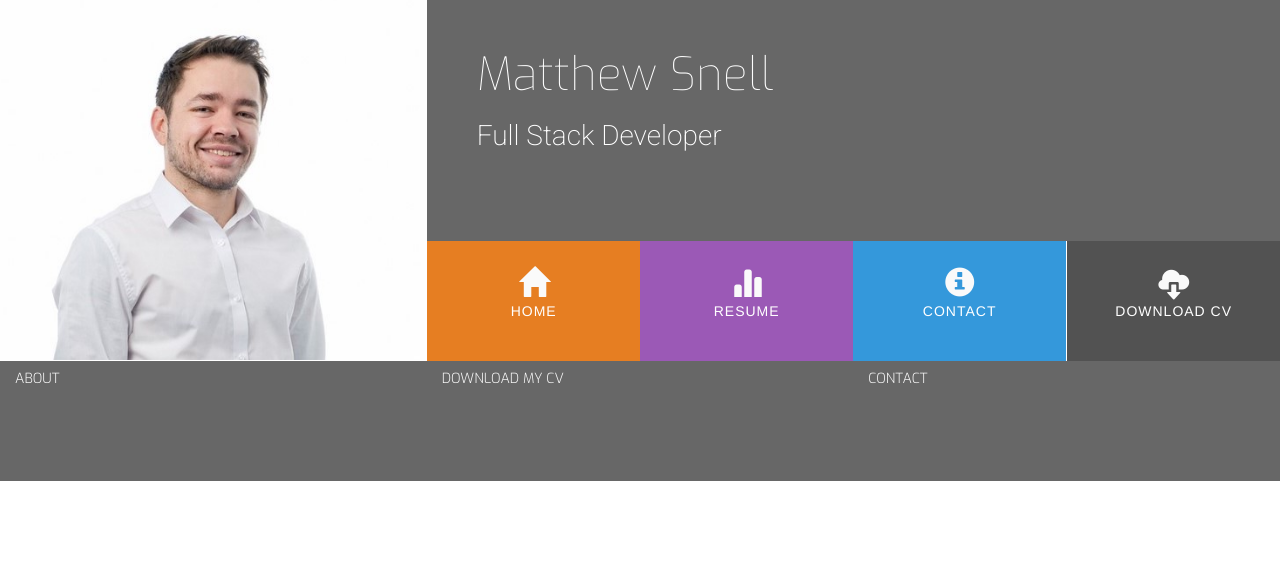
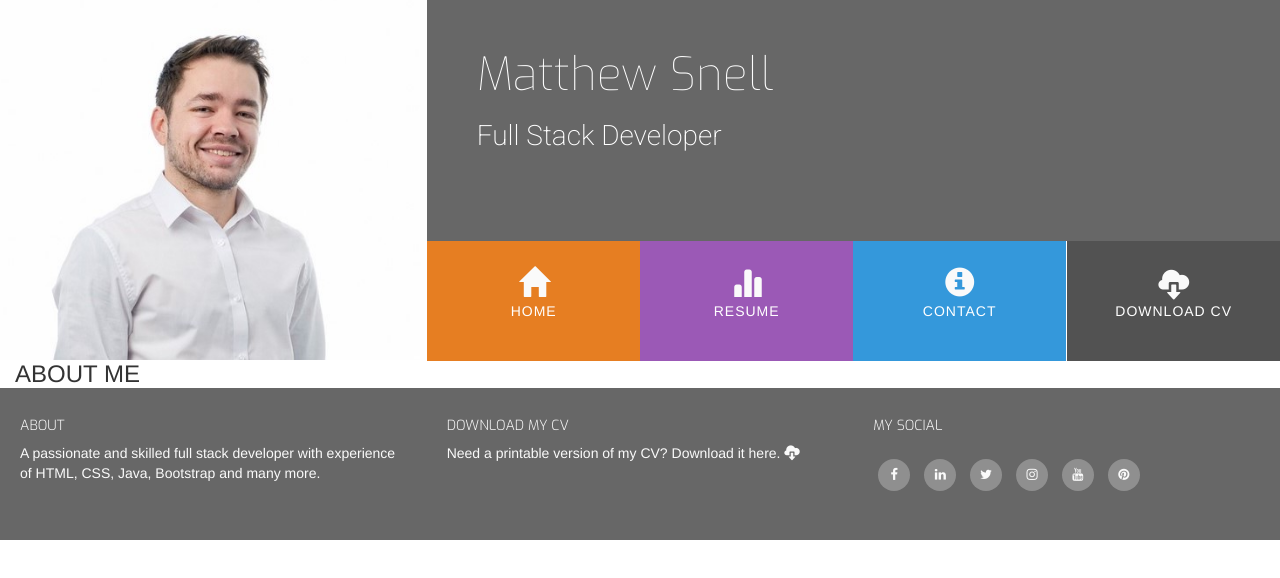
Before and after one commit to Matte-gtr/matt_resume, a plain HTML site: page index.html in a window 1280 px wide. Drawn offline with nearby package versions, Linux system fonts and the light colour scheme.

Commit message:
footer links updated and about me started

```diff
--- a/assets/style.css
+++ b/assets/style.css
@@ -11,6 +11,12 @@
     transition: all .5s ease-in-out;
     -moz-transition: all .5s ease-in-out;
     -webkit-transition: all .5s ease-in-out;
+}
+
+@media (max-width: 991px) {
+    .logo {
+        min-height: 750px
+    }
 }
 
 header {
@@ -48,7 +54,7 @@ header {
     color: #ffffff;
 }
 
-/*------------------------nav color styling-----------------------*/
+/*------------------------color styling-----------------------*/
 
 .bg-color-name-title {
     background-color: #676767;
@@ -99,13 +105,20 @@ header {
     letter-spacing: 1px;
 }
 
+.color-three-reasons {
+    background-color: #ffffff;
+}
+
 /*------------------------special margins etc-----------------------*/
 
 .uppercase {
     text-transform: uppercase;
 }
 
-h1,h2,h3,h4 {
+h1,
+h2,
+h3,
+h4 {
     margin: 0;
 }
 
@@ -113,6 +126,14 @@ h1,h2,h3,h4 {
     font-family: exo, sans-serif;
     font-weight: 300;
     color: #fafafa;
+}
+
+.inline-block {
+    margin: 0;
+}
+
+#spaced {
+    padding: 20px;
 }
 
 /*------------------------hover classes-----------------------*/
@@ -132,4 +153,121 @@ footer {
     background-color: #676767;
     min-height: 120px;
     margin: 0;
+    color: #fafafa;
 }
+
+p .glyphicon-cloud-download {
+    text-decoration: none;
+    color: #fafafa;
+    font-size: 15px;
+    animation-direction: alternate;
+    animation-play-state: running;
+    transition-timing-function: linear, ease-in-out;
+    animation-duration: .4s;
+    animation-iteration-count: 6;
+    transition-property: font-size, color;
+    transition-duration: .35s;
+    -moz-animation-direction: alternate;
+    -moz-animation-play-state: running;
+    -moz-transition-timing-function: linear, ease-in-out;
+    -moz-animation-duration: .4s;
+    -moz-animation-iteration-count: 6;
+    -moz-transition-property: font-size, color;
+    -moz-transition-duration: .35s;
+    -webkit-animation-direction: alternate;
+    -webkit-animation-play-state: running;
+    -webkit-transition-timing-function: linear, ease-in-out;
+    -webkit-animation-duration: .4s;
+    -webkit-animation-iteration-count: 6;
+    -webkit-transition-property: font-size, color;
+    -webkit-transition-duration: .35s;
+    -o-animation-direction: alternate;
+    -o-animation-play-state: running;
+    -o-transition-timing-function: linear, ease-in-out;
+    -o-animation-duration: .4s;
+    -o-animation-iteration-count: 6;
+    -o-transition-property: font-size, color;
+    -o-transition-duration: .35s;
+}
+
+p a .glyphicon-cloud-download:hover {
+    color: #e67e22;
+}
+
+footer div div p:hover .glyphicon-cloud-download {
+    animation-name: pulse;
+}
+
+@keyframes pulse {
+    from {
+        font-size: 15px;
+    }
+    to {
+        font-size: 12px;
+    }
+}
+
+.social-links {
+    padding-bottom: 15px;
+    padding-top: 3%;
+}
+
+.social-links li a i {
+    height: 32px;
+    width: 32px;
+    padding: 12px 0;
+    border-radius: 50%;
+    font-size: 13px;
+    line-height: 7px;
+    text-align: center;
+    margin-top: 4px;
+    margin-bottom: 4px;
+    color: #fafafa;
+    background: #8f8f8f;
+    transition: color, background .35s ease-in-out;
+    -moz-transition: color, background .35s ease-in-out;
+    -webkit-transition: color, background .35s ease-in-out;
+    -o-transition: color, background .35s ease-in-out;
+}
+
+.social-links li a .fa-facebook:hover {
+    color: #fafafa;
+    background: #3f5c9a;
+    font-size: 17px;
+    margin-top: 0;
+}
+
+.social-links li a .fa-linkedin:hover {
+    color: #fafafa;
+    background: #0077b5;
+    font-size: 17px;
+    margin-top: 0;
+}
+
+.social-links li a .fa-twitter:hover {
+    color: #1da1f2;
+    background: #fafafa;
+    font-size: 17px;
+    margin-top: 0;
+}
+
+.social-links li a .fa-youtube:hover {
+    color: #f00;
+    background: #fafafa;
+    font-size: 17px;
+    margin-top: 0;
+}
+
+.social-links li a .fa-pinterest:hover {
+    color: #e60023;
+    background: #fafafa;
+    font-size: 17px;
+    margin-top: 0;
+}
+
+.social-links li a .fa-instagram:hover {
+    color: #fafafa;
+    background: #a66095;
+    font-size: 17px;
+    margin-top: 0;
+}
--- a/index.html
+++ b/index.html
@@ -8,6 +8,7 @@
     <link rel="stylesheet" href="https://stackpath.bootstrapcdn.com/bootstrap/3.3.7/css/bootstrap.min.css" type="text/css" />
     <link rel="stylesheet" href="https://stackpath.bootstrapcdn.com/font-awesome/4.7.0/css/font-awesome.min.css" type="text/css" />
     <link rel="stylesheet" href="https://cdnjs.cloudflare.com/ajax/libs/hover.css/2.3.1/css/hover-min.css" type="text/css" />
+    <link rel="stylesheet" href="https://cdnjs.cloudflare.com/ajax/libs/font-awesome/4.7.0/css/font-awesome.min.css" type="text/css" />
     <link rel="stylesheet" href="assets/style.css" type="text/css" />
 </head>
 
@@ -46,22 +47,51 @@
         </div>
 
     </header>
-    <section>
-
-    </section>
-    <footer class="container-fluid">
-        <div class="row">
-            <div class="col-sm-4">
-<h5 class="uppercase general-sub">about</h5>
-            </div>
-            <div class="col-sm-4">
-<h5 class="uppercase general-sub">download my cv</h5>
-            </div>
-            <div class="col-sm-4">
-<h5 class="uppercase general-sub">contact</h5>
+    <section class="container-fluid">
+        <div class="row row-table">
+            <div class="col-xs-12 col-cm-12 col-md-8 color-three-reasons section-column">
+                <div class="row">
+                    <div class="col-md-12">
+                        <h3 class="section-heading uppercase">
+                            About me
+                        </h3>
+                    </div>
+                </div>
             </div>
         </div>
+    </section>
+    <footer>
+        <div class="container-fluid">
+            <div class="row">
+                <div class="col-sm-4" id="spaced">
+                    <h5 class="uppercase general-sub">about</h5>
+                    <p class="inline-block">
+                        A passionate and skilled full stack developer with experience of HTML, CSS, Java, Bootstrap and many more.
+                    </p>
+                </div>
+                <div class="col-sm-4" id="spaced">
+                    <h5 class="uppercase general-sub">download my cv</h5>
+                    <p class="inline-block">
+                        Need a printable version of my CV? Download it here.
+                        <a href="#" class="cv-pdf" alt="CV.pdf"><i class="glyphicon glyphicon-cloud-download" aria="hidden"></i></a>
+                    </p>
+                </div>
+                <div class="col-sm-4" id="spaced">
+                    <h5 class="uppercase general-sub">my social</h5>
+                    <p class="inline-block">
+                        <ul class="list-inline social-links">
+                            <li><a href="#" target="_blank"><i class="fa fa-facebook"></i></a></li>
+                            <li><a href="#" target="_blank"><i class="fa fa-linkedin"></i></a></li>
+                            <li><a href="#" target="_blank"><i class="fa fa-twitter"></i></a></li>
+                            <li><a href="#" target="_blank"><i class="fa fa-instagram"></i></a></li>
+                            <li><a href="#" target="_blank"><i class="fa fa-youtube"></i></a></li>
+                            <li><a href="#" target="_blank"><i class="fa fa-pinterest"></i></a></li>
 
+                        </ul>
+                    </p>
+                </div>
+            </div>
+        </div>
     </footer>
 </body>
 
```
